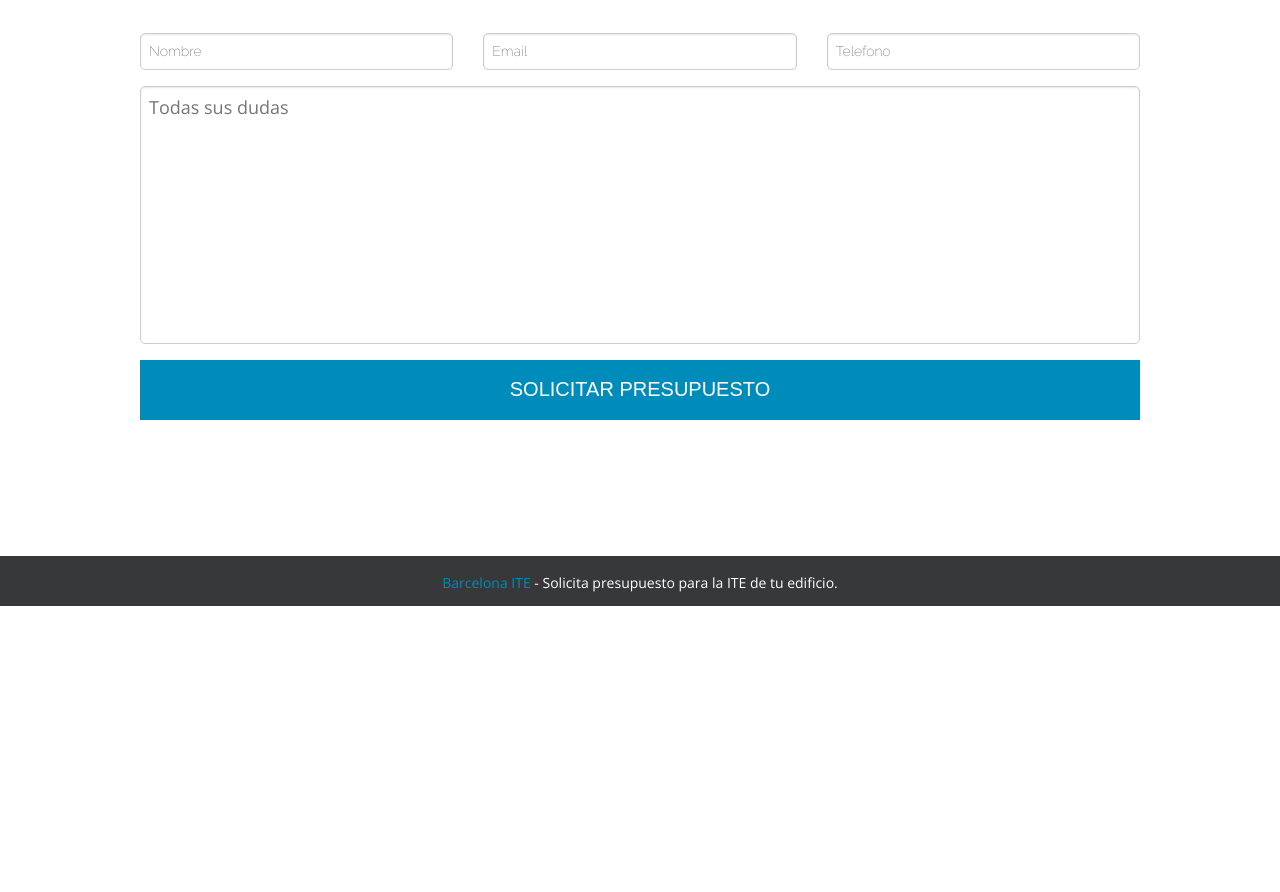
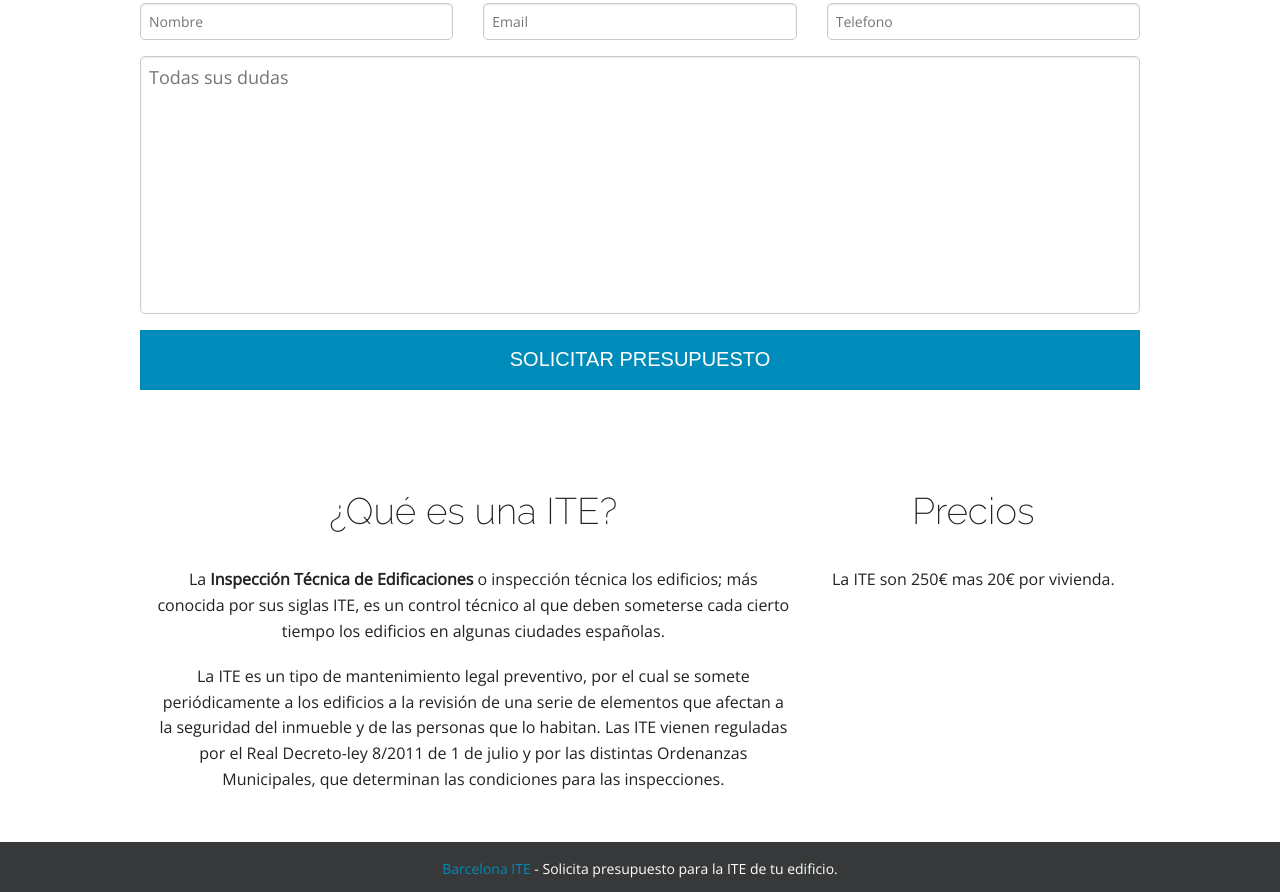
Before and after one commit to OscarGalindo/barcelonaITE, a plain HTML site: page index.html in a window 1280 px wide. Shown: the part 621-1513 px from the top of the page. Before the commit the page ends 1227 px from the top, so only its background shows below. Drawn offline with nearby package versions, Linux system fonts and the light colour scheme; files that its build step writes are made by us from their sources.

```diff
--- a/css/custom.scss
+++ b/css/custom.scss
@@ -57,11 +57,10 @@
 =            CONTAINER            =
 =================================*/
 
-    #container {
+    section {
       text-align: center;
       margin: 30px auto;
-      margin-bottom: 100px !important;
-      font-family: 'Raleway', sans-serif;
+      font-family: 'Open Sans', sans-serif;
       font-weight: 300;
       font-size: 18px;
       h2 {
@@ -69,6 +68,9 @@
         font-weight: 200;
         font-size: bold;
         margin: 30px;
+      }
+      &:last {
+        margin-bottom: 100px !important;
       }
     }
 
--- a/index.html
+++ b/index.html
@@ -28,7 +28,7 @@
       <h1>BARCELONA<span class="ite">ITE</span></h1>
     </div>
 
-    <div id="container" class="row">
+    <section id="formulario" class="row">
       <h2>Solicite ahora mismo su ITE<br /><small>Sin compromisos, respuesta en menos de 24 horas!</small></h2>
 
       <form action="#" method="POST">
@@ -59,7 +59,21 @@
           </div>
         </div>
       </form>
-    </div>
+    </section>
+
+    <section id="informacion">
+      <div class="row">
+        <div class="large-8 columns">
+          <h2>¿Qué es una ITE?<br /><small></small></h2>
+          <p>La <b>Inspección Técnica de Edificaciones</b> o inspección técnica los edificios; más conocida por sus siglas ITE, es un control técnico al que deben someterse cada cierto tiempo los edificios en algunas ciudades españolas.</p><p>
+          La ITE es un tipo de mantenimiento legal preventivo, por el cual se somete periódicamente a los edificios a la revisión de una serie de elementos que afectan a la seguridad del inmueble y de las personas que lo habitan. Las ITE vienen reguladas por el Real Decreto-ley 8/2011 de 1 de julio y por las distintas Ordenanzas Municipales, que determinan las condiciones para las inspecciones.</p>
+        </div>
+        <div class="large-4 columns">
+          <h2>Precios<br /><small></small></h2>
+          <p>La ITE son 250€ mas 20€ por vivienda.</p>
+        </div>
+      </div>
+    </section>
 
     <footer>
       <h3><a href="#">Barcelona ITE</a> - Solicita presupuesto para la ITE de tu edificio.</h3>
```
Also changed, not shown: css/custom.css (added), 1 other file.
